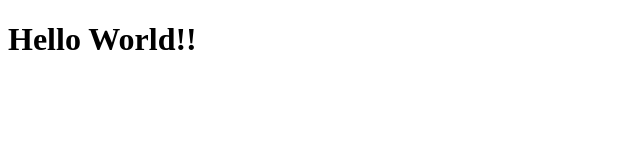
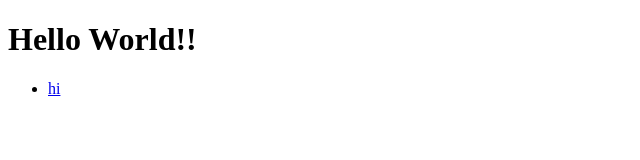
Before and after one commit to Elderkhanov/rsschool-cv, a plain HTML site: page index.html in a window 1280 px wide. Shown: the full height of the page, 0-640 px from the left. Drawn offline with Linux system fonts and the light colour scheme.

Commit message:
fix: html file

```diff
--- a/index.html
+++ b/index.html
@@ -4,14 +4,15 @@
     <meta charset="UTF-8">
     <meta name="viewport" content="width=device-width, initial-scale=1.0">
     <title>Portfolio</title>
+</head>
+<body>
     <h1>Hello World!!</h1>
     <main>
         <section>
-
+            <ul>
+                <li><a href="https:vk/com">hi</a></li>
+            </ul>
         </section>
     </main>
-</head>
-<body>
-
 </body>
 </html>
```
